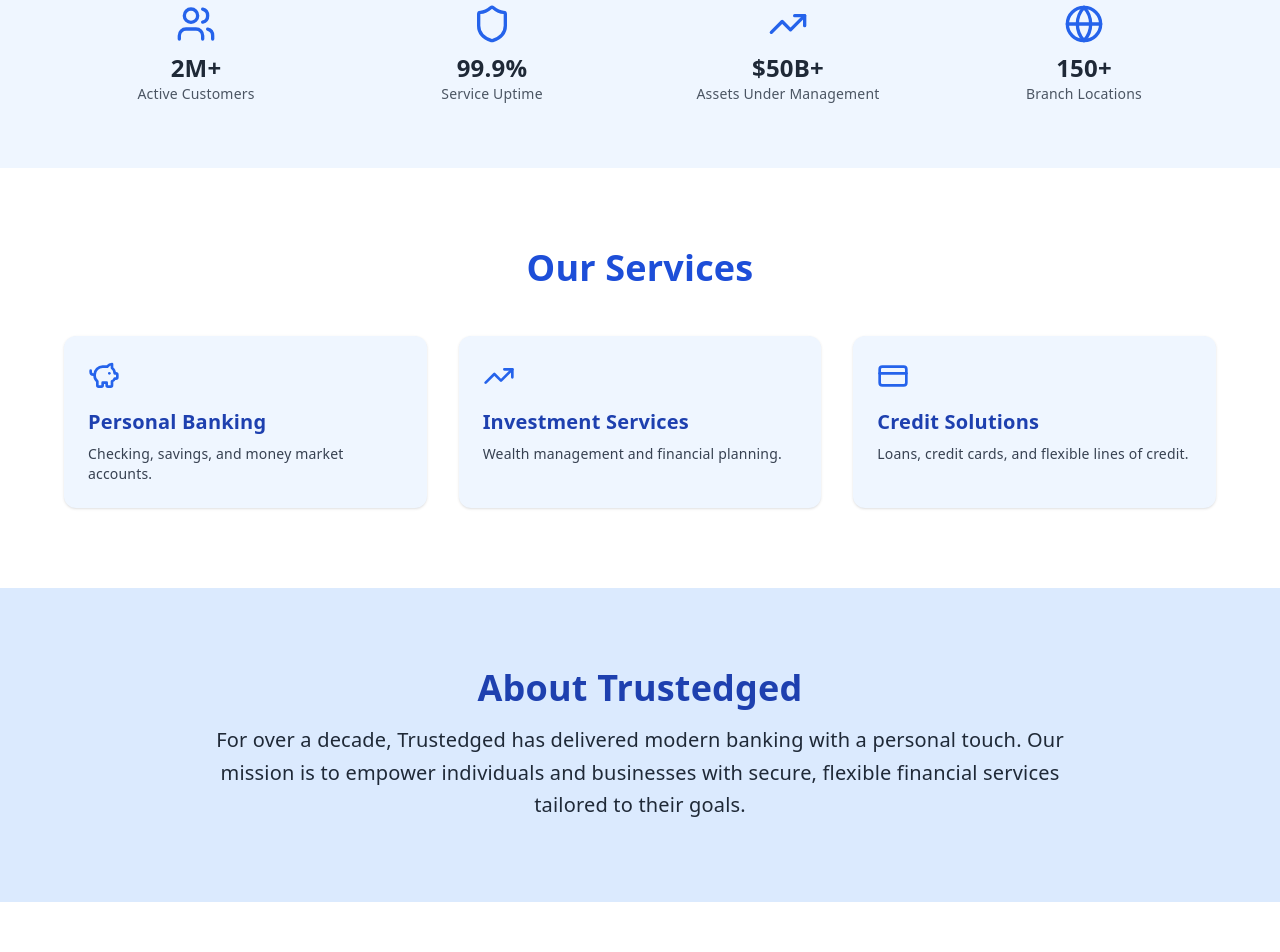
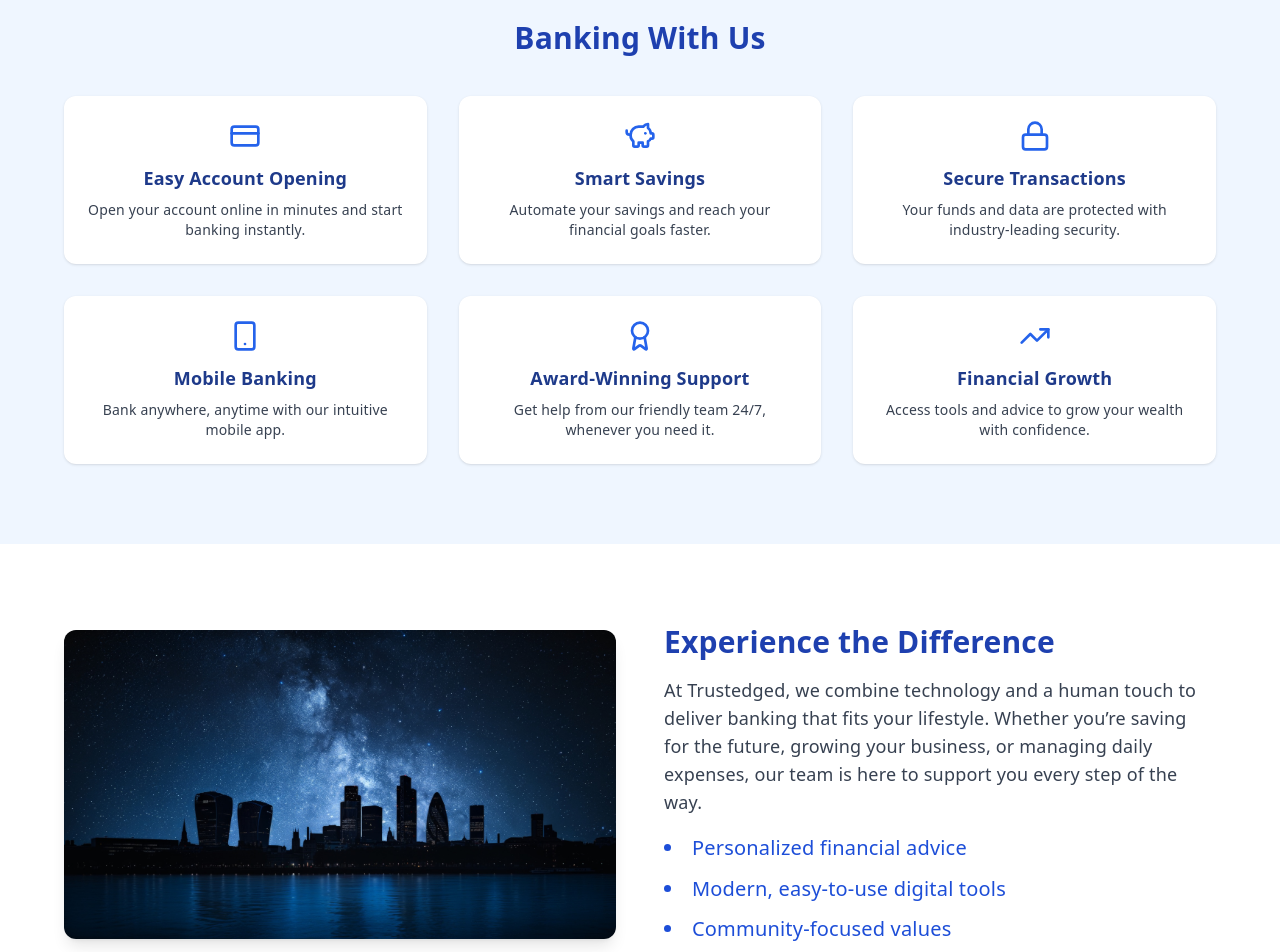
Before and after one commit to Dadedeji8/trustedged, a React (Create React App) app: page / in a window 1280 px wide. Shown: the part 620-1572 px from the top of the page. Built offline with nearby package versions, Linux system fonts and the light colour scheme.

Commit message:
Update HomePageLayout.jsx

```diff
--- a/src/layouts/homepage/HomePageLayout.jsx
+++ b/src/layouts/homepage/HomePageLayout.jsx
@@ -442,6 +442,84 @@
                 </div>
             </section>
 
+
+            {/* Banking With Us Cards */}
+            <section className="py-20 px-6 bg-blue-50" data-aos="fade-up">
+                <div className="max-w-6xl mx-auto">
+                    <h2 className="text-3xl font-bold text-blue-800 text-center mb-10">Banking With Us</h2>
+                    <div className="grid md:grid-cols-3 gap-8">
+                        {[
+                            {
+                                icon: <CreditCard className="w-8 h-8 text-blue-600 mb-3" />,
+                                title: "Easy Account Opening",
+                                text: "Open your account online in minutes and start banking instantly.",
+                            },
+                            {
+                                icon: <PiggyBank className="w-8 h-8 text-blue-600 mb-3" />,
+                                title: "Smart Savings",
+                                text: "Automate your savings and reach your financial goals faster.",
+                            },
+                            {
+                                icon: <Lock className="w-8 h-8 text-blue-600 mb-3" />,
+                                title: "Secure Transactions",
+                                text: "Your funds and data are protected with industry-leading security.",
+                            },
+                            {
+                                icon: <Smartphone className="w-8 h-8 text-blue-600 mb-3" />,
+                                title: "Mobile Banking",
+                                text: "Bank anywhere, anytime with our intuitive mobile app.",
+                            },
+                            {
+                                icon: <Award className="w-8 h-8 text-blue-600 mb-3" />,
+                                title: "Award-Winning Support",
+                                text: "Get help from our friendly team 24/7, whenever you need it.",
+                            },
+                            {
+                                icon: <TrendingUp className="w-8 h-8 text-blue-600 mb-3" />,
+                                title: "Financial Growth",
+                                text: "Access tools and advice to grow your wealth with confidence.",
+                            },
+                        ].map((card, idx) => (
+                            <div
+                                key={idx}
+                                className="bg-white rounded-xl shadow p-6 text-center hover:shadow-lg transition m-auto"
+                                data-aos="fade-up"
+                                data-aos-delay={idx * 100}
+                            >
+                                <div className='flex justify-center items-center text-center m-auto'>{card.icon}</div>
+                                <h3 className="font-bold text-lg text-blue-900 mb-2 text-center">{card.title}</h3>
+                                <p className="text-gray-700 text-sm">{card.text}</p>
+                            </div>
+                        ))}
+                    </div>
+                </div>
+            </section>
+
+            {/* Image and Text Side by Side */}
+            <section className="py-20 px-6 bg-white" data-aos="fade-left">
+                <div className="max-w-6xl mx-auto flex flex-col md:flex-row items-center gap-12">
+                    <div className="md:w-1/2 w-full" data-aos="zoom-in">
+                        <img
+                            src={BG}
+                            alt="Banking with Trustedged"
+                            className="rounded-xl shadow-lg w-full object-cover"
+                        />
+                    </div>
+                    <div className="md:w-1/2 w-full" data-aos="fade-right">
+                        <h2 className="text-3xl font-bold text-blue-800 mb-4">Experience the Difference</h2>
+                        <p className="text-gray-700 text-lg mb-4">
+                            At Trustedged, we combine technology and a human touch to deliver banking that fits your lifestyle. Whether you’re saving for the future, growing your business, or managing daily expenses, our team is here to support you every step of the way.
+                        </p>
+                        <ul className="list-disc list-inside text-blue-700 font-medium space-y-2">
+                            <li>Personalized financial advice</li>
+                            <li>Modern, easy-to-use digital tools</li>
+                            <li>Community-focused values</li>
+                        </ul>
+                    </div>
+                </div>
+            </section>
+
+
             {/* Stats */}
             <section className="py-16 px-6 bg-blue-50" data-aos="fade-up">
                 <div className="max-w-6xl mx-auto grid grid-cols-2 md:grid-cols-4 gap-8">
```
